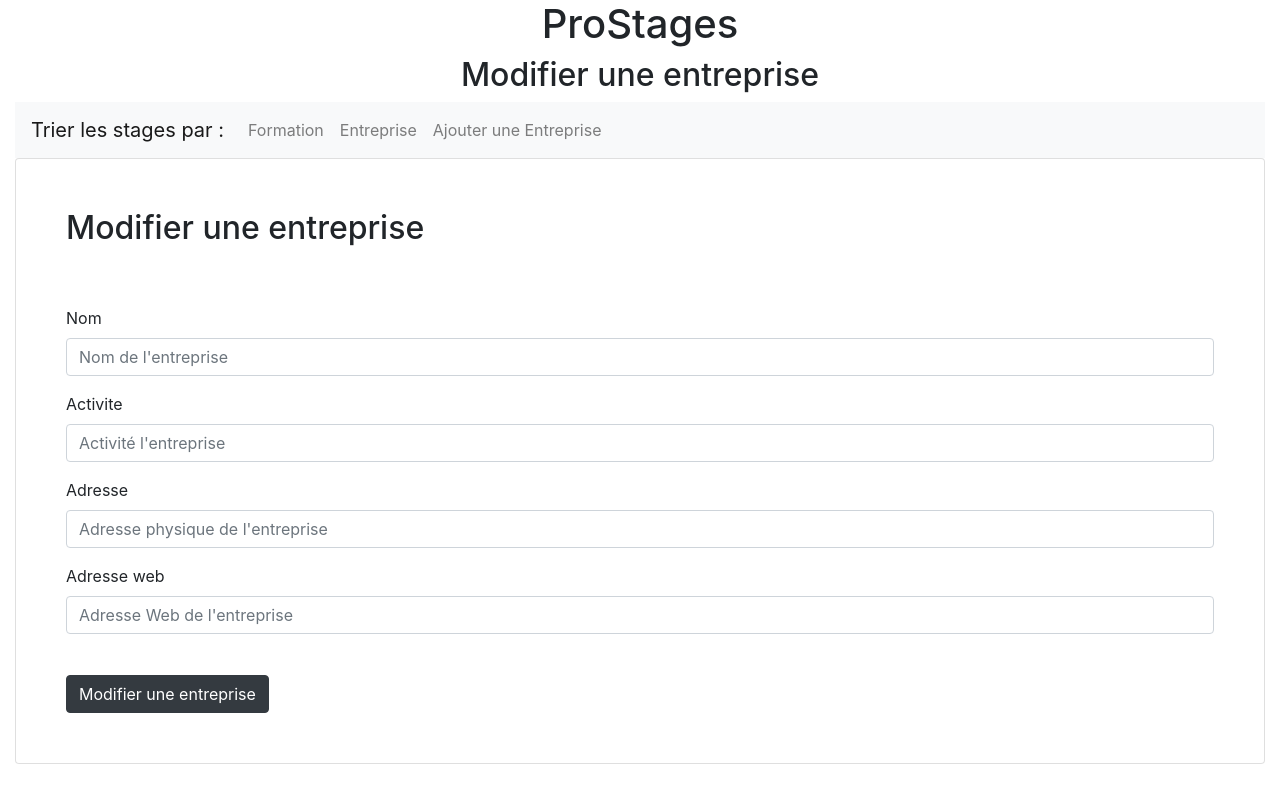
After one commit to Thomas-Nadal/ProStages, a Symfony app: template templates/pro_stages/ajouterModifierEntreprise.html.twig in a window 1280 px wide. The commit adds this page. Run offline with Twig, Linux system fonts and the light colour scheme; the template is opened without the code that fills it, so the values that code supplies are empty; form fields are guessed from the names that the template uses; some libraries are stand-ins or nearby versions.

Commit message:
TP2 fonctionnel, ajout des formulaires d'ajout et de modification d'entreprise

```diff
--- a/src/Repository/StageRepository.php
+++ b/src/Repository/StageRepository.php
@@ -53,8 +53,6 @@ class StageRepository extends ServiceEntityRepository
 		//Définition de la valeur du paramètre injecté dans la requete
 		$requete->setParameter('nomFormation',$nomFormation);
 
-		var_dump($requete->execute());exit;
-
 		//retourner les resultats
 		return $requete->execute();
 	}
--- a/templates/base.html.twig
+++ b/templates/base.html.twig
@@ -41,6 +41,10 @@
 						  </li>
 						  <li class="nav-item">
 							<a class="nav-link" href="/entreprises">Entreprise</a>
+						  </li>
+						  <li class="nav-item">
+							<a class="nav-link" href="/ajouter_entreprise">Ajouter une Entreprise</a>
+						  </li>
 						</ul>
 					  </div>
 					</nav>
--- /dev/null
+++ b/templates/pro_stages/ajouterModifierEntreprise.html.twig
@@ -0,0 +1,62 @@
+{# /template/pro_stages/listeEntreprises.html.twig #}
+{% extends 'base.html.twig' %}
+
+{% block title %}
+	ProSatges / Ajouter une entreprise
+{% endblock %}
+
+{% block stylesheets %}
+{% endblock %}
+
+{% block header %}
+	<h1  align="center">ProStages</h1>
+	{% if action == "ajouter" %}
+		<h2  align="center">Ajouter une nouvelle entreprise</h2>
+	{% else %}
+		<h2  align="center">Modifier une entreprise</h2>
+	{% endif %}
+{% endblock %}
+
+{% block menu %}
+{% endblock %}
+
+{% block contenu %}
+	<div class="col-md-12 col-sm-12 col-xs-12">
+		<div class="card" style="padding:50px">
+			<div  style="margin-bottom:50px">
+				{% if action == "ajouter" %}
+					<h2>Ajouter une nouvelle entreprise</h2>
+				{% else %}
+					<h2>Modifier une entreprise</h2>
+				{% endif %}
+			</div>
+			<div>
+				{{ form_start(vueFormulaireEntreprise) }}
+
+					{{ form_row(vueFormulaireEntreprise.nom, {'attr':{'placeholder' : "Nom de l'entreprise"}}) }}
+
+					{{ form_row(vueFormulaireEntreprise.activite, {'attr':{'placeholder' : "Activité l'entreprise"}}) }}
+
+					{{ form_row(vueFormulaireEntreprise.adresse, {'attr':{'placeholder' : "Adresse physique de l'entreprise"}}) }}
+
+					{{ form_row(vueFormulaireEntreprise.adresseWeb, {'attr':{'placeholder' : "Adresse Web de l'entreprise"}}) }}
+
+					<button type="submit" class="btn btn-dark" style="margin-top:25px">
+						{% if action == "ajouter" %}
+							Ajouter une nouvelle entreprise
+						{% else %}
+							Modifier une entreprise
+						{% endif %}
+					</button>
+
+				{{ form_end(vueFormulaireEntreprise) }}
+			</div>
+		</div>
+	</div>
+{% endblock %}
+
+{% block footer %}
+{% endblock %}
+
+{% block javascript %}
+{% endblock %}
--- a/templates/pro_stages/listeEntreprises.html.twig
+++ b/templates/pro_stages/listeEntreprises.html.twig
@@ -29,6 +29,7 @@
 						<li class="list-group-item">{{ entrepriseCourante.activite }}</li>
 						<li class="list-group-item">{{ entrepriseCourante.adresse }}</li>
 						<li class="list-group-item"><a href="">{{ entrepriseCourante.adresseWeb }}</a></li>
+						<a class="nav-link" href="{{ path('ProStages_ModifierEntreprise', {'id':entrepriseCourante.id}) }}">Modifier</a>
 					  </ul>
 					</div>
 				</div>
```
Also changed, not shown: src/Controller/ProStagesController.php (+66 -0 lines), 1 other file.
